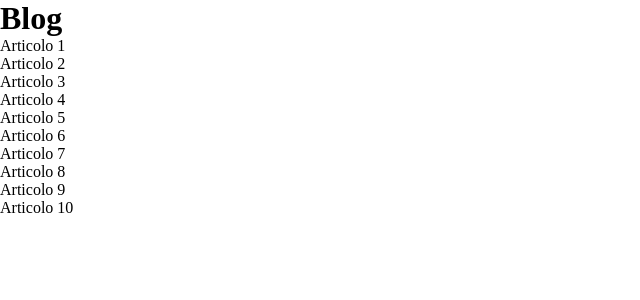
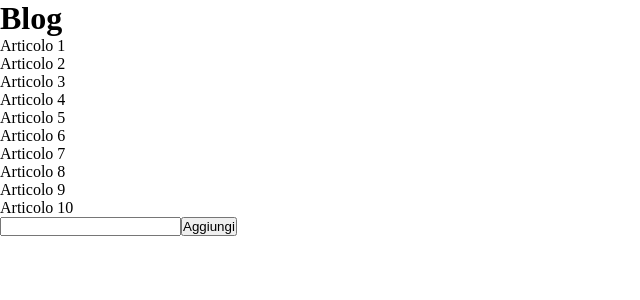
Before and after one commit to HaojieZhang123/react-form, a React (Vite) app: page / in a window 1280 px wide. Shown: the top 300 px of the page, without its empty margins (0-640 px from the left). Built offline with nearby package versions, Linux system fonts and the light colour scheme.

Commit message:
[UPD] added form

```diff
--- a/src/App.jsx
+++ b/src/App.jsx
@@ -22,6 +22,11 @@ function App() {
           <li key={index}>{article}</li>
         ))}
       </ul>
+
+      <form>
+        <input type="text" />
+        <button>Aggiungi</button>
+      </form>
     </>
   )
 }
```
